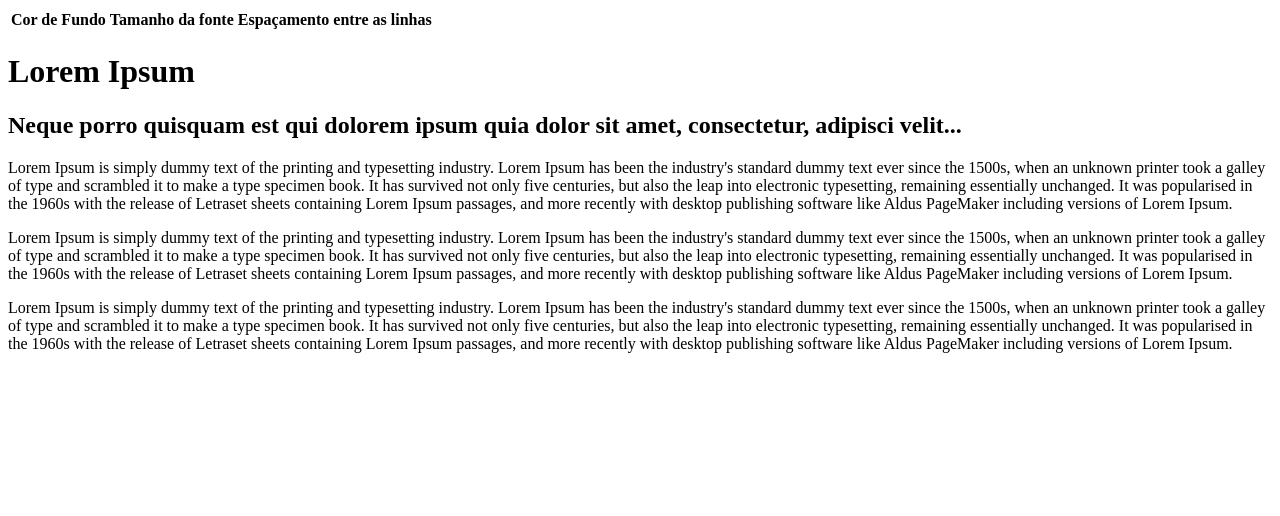
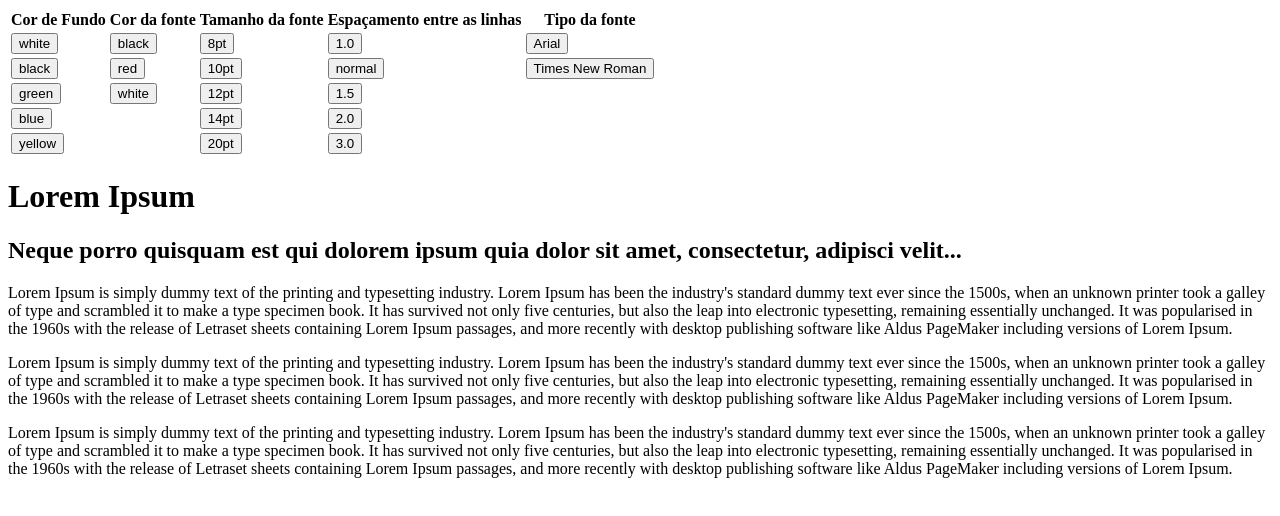
Before and after one commit to vsalisbr/trybe-exercicios, a plain HTML site: page modulo-01_fundamentos/secao-04_javascript-dom-eventos-e-webstorage/04_web-storage/index.html in a window 1280 px wide. Drawn offline with Linux system fonts and the light colour scheme.

Commit message:
Retomando exercício 4.4

```diff
--- a/modulo-01_fundamentos/secao-04_javascript-dom-eventos-e-webstorage/04_web-storage/index.html
+++ b/modulo-01_fundamentos/secao-04_javascript-dom-eventos-e-webstorage/04_web-storage/index.html
@@ -5,11 +5,10 @@
   <meta http-equiv="X-UA-Compatible" content="IE=edge">
   <meta name="viewport" content="width=device-width, initial-scale=1.0">
   <title>Document</title>
+  <link rel="stylesheet" href="./css/style.css">
 </head>
-<body>
-  <section id="btnsArea">
-
-  </section>
+<body id="body">
+  <section id="btnsArea"></section>
   <header>
     <h1>Lorem Ipsum</h1>
     <h2>Neque porro quisquam est qui dolorem ipsum quia dolor sit amet, consectetur, adipisci velit...</h2>
--- a/modulo-01_fundamentos/secao-04_javascript-dom-eventos-e-webstorage/04_web-storage/js/scripts.js
+++ b/modulo-01_fundamentos/secao-04_javascript-dom-eventos-e-webstorage/04_web-storage/js/scripts.js
@@ -1,63 +1,223 @@
-const dataTbl = {
-  header: [
+window.onload = () => {
+  if (!localStorage.cfg) {
+    setCfg();
+  } else {
+    getCfg();
+  }
+  applyCfg();
+};
+
+let cfgObj = {
+  cfgVersion: 0.3,
+  backgroundColor: 'white',
+  fontColor: 'black',
+  fontSize: '1pt',
+  lineSize: '1px',
+  font: 'Arial',
+};
+
+const dataTbl = [
   {
-      text: 'Cor de Fundo'
-    },
-    {
-      text: 'Tamanho da fonte'
-    },
-    {
-      text: 'Espaçamento entre as linhas'
-    }
-  ]
-};
-const btns = [
+    header: 'Cor de Fundo',
+    onClick: setBackgroundColor,
+    data: [
       {
         text: 'white',
-    section: 'corDeFundo',
       },
       {
         text: 'black',
-    section: 'corDeFundo',
       },
       {
         text: 'green',
-    section: 'corDeFundo',
       },
       {
         text: 'blue',
-    section: 'corDeFundo',
       },
       {
         text: 'yellow',
-    section: 'corDeFundo',
       },
+    ]
+  },
+  {
+    header: 'Cor da fonte',
+    onClick: setFontColor,
+    data: [
+      {
+        text: 'black'
+      },
+      {
+        text: 'red'
+      },
+      {
+        text: 'white'
+      }
+    ]
+  },
+  {
+    header: 'Tamanho da fonte',
+    onClick: setFontSize,
+    data: [
+      {
+        text: '8pt'
+      },
+      {
+        text: '10pt'
+      },
+      {
+        text: '12pt'
+      },
+      {
+        text: '14pt'
+      },
+      {
+        text: '20pt'
+      }
+    ]
+  },
+  {
+    header: 'Espaçamento entre as linhas',
+    onClick: setLineSize,
+    data: [
+      {
+        text: '1.0'
+      },
+      {
+        text: 'normal'
+      },
+      {
+        text: '1.5'
+      },
+      {
+        text: '2.0'
+      },
+      {
+        text: '3.0'
+      }
+    ]
+  },
+  {
+    header: 'Tipo da fonte',
+    onClick: setFont,
+    data: [
+      {
+        text: 'Arial'
+      },
+      {
+        text: 'Times New Roman'
+      }
+    ]
+  }
 ];
 
 const creatTbl = () => {
   const btnsArea = document.querySelector('#btnsArea');
   const table = newTbl();
   table.appendChild(tblHeader());
+  const tblD = tblData();
+  for (let i = 0; i < tblD.length; i += 1) {
+    table.appendChild(tblD[i]);
+  }
   btnsArea.appendChild(table);
 };
 
 const tblHeader = () => {
   const tblRow = newTblRow();
-  for (key of dataTbl.header) {
-    let tblH = newTblH();
-    tblH.innerHTML = key.text;
+  for (let i = 0; i < dataTbl.length; i += 1) {
+    const tblH = newTblH();
+    tblH.innerHTML = dataTbl[i].header;
     tblRow.appendChild(tblH);
   }
   return tblRow;
 };
 
-const tblD = () => {
+const tblRows = () => {
+  const rows = [[], 0];
+  for (let i = 0; i < dataTbl.length; i += 1) {
+    const data = dataTbl[i].data;
+    rows[1] = data.length > rows[1] ? data.length : rows[1];
+  }
+  for (let i = 0; i < rows[1]; i += 1) {
+    const tblRow = newTblRow();
+    rows[0].push(tblRow);
+  }
+  return rows;
+};
+
+const tblData = () => {
+  const arrayRows = tblRows();
+  const rows = arrayRows[0];
+  let numberOfLines = arrayRows[1];
+  for (let i = 0; i < dataTbl.length; i += 1) {
+    const data = dataTbl[i].data;
+    for (let y = 0; y < numberOfLines; y+= 1) {
+      const tblRow = rows[y];
       const tblD = newTblD();
+      if (data[y]){
+        const btn = newBtn();
+        btn.innerHTML = data[y].text;
+        if (dataTbl[i].onClick) {
+          btn.addEventListener('click', dataTbl[i].onClick);
+        }
+        tblD.appendChild(btn);
+      } else {
+        tblD.innerHTML = '';
+      }
+      tblRow.appendChild(tblD);
+      rows[y] = tblRow;
+    }
+  }
+  return rows;
 };
 
 const newTbl = () => document.createElement('table');
 const newTblRow = () => document.createElement('tr');
 const newTblH = () => document.createElement('th');
 const newTblD = () => document.createElement('td');
+const newBtn = () => document.createElement('button');
 
 creatTbl();
+
+function setBackgroundColor (event) {
+  cfgObj.backgroundColor = event.target.textContent;
+  setCfg();
+}
+
+function setFontColor (event) {
+  cfgObj.fontColor = event.target.textContent;
+  setCfg();
+}
+
+function setFontSize (event) {
+  cfgObj.fontSize = event.target.textContent;
+  setCfg();
+}
+
+function setLineSize (event) {
+  cfgObj.lineSize = event.target.textContent;
+  setCfg();
+}
+
+function setFont(event) {
+  cfgObj.font = event.target.textContent;
+  setCfg();
+}
+
+function setCfg() {
+  localStorage.cfg = JSON.stringify(cfgObj);
+  applyCfg();
+}
+
+function getCfg() {
+  const cfgLocalStorage = JSON.parse(localStorage.cfg);
+  if (parseFloat(cfgLocalStorage.cfgVersion) < parseFloat(cfgObj.cfgVersion)) {
+    localStorage.clear();
+    location.reload();
+  }
+  cfgObj = cfgLocalStorage;
+}
+
+function applyCfg() {
+  const body = document.getElementById('body');
+  body.style.backgroundColor = cfgObj.backgroundColor;
+  console.log(cfgObj);
+}
```
Also changed, not shown: modulo-01_fundamentos/secao-04_javascript-dom-eventos-e-webstorage/04_web-storage/css/style.css (added). Lines whose indentation alone changed are shown as unchanged.
